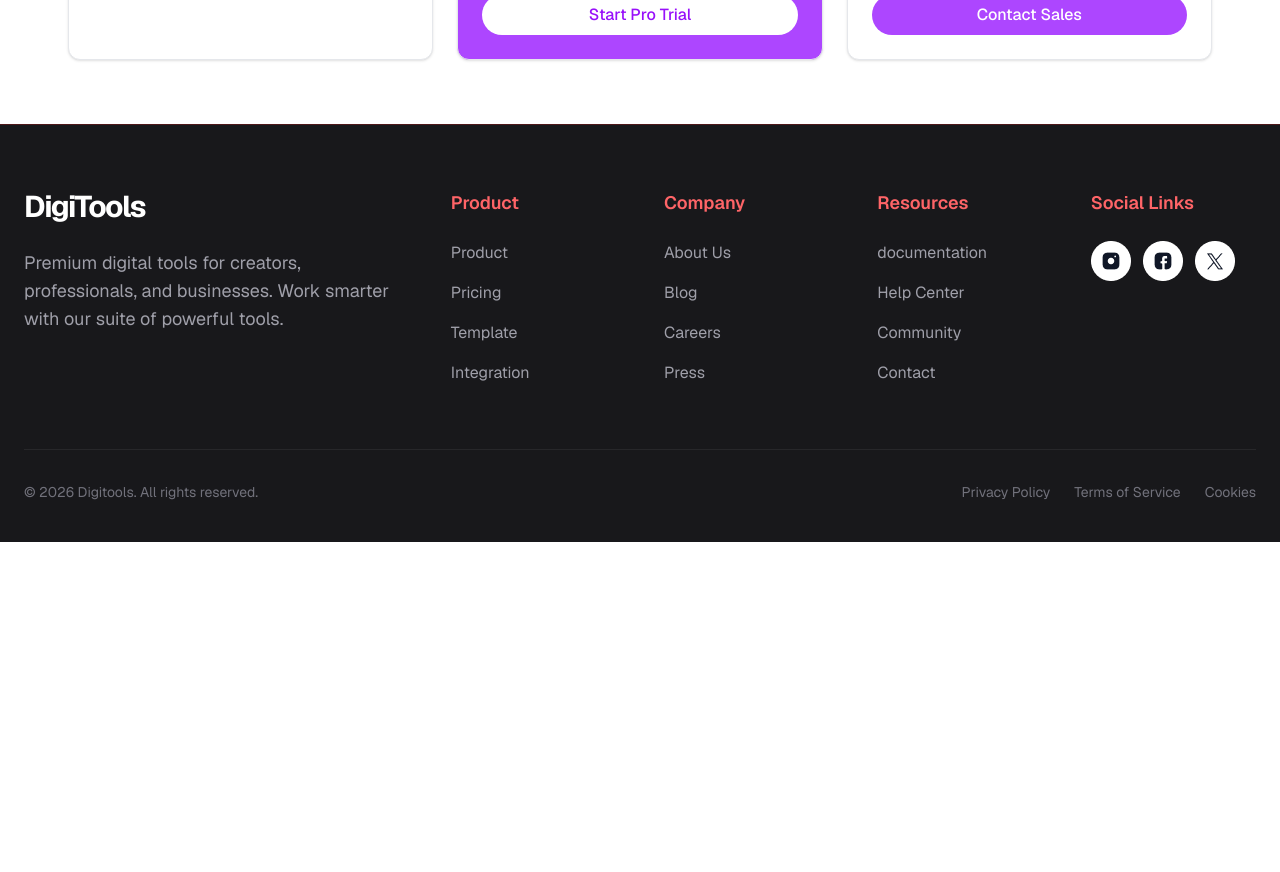
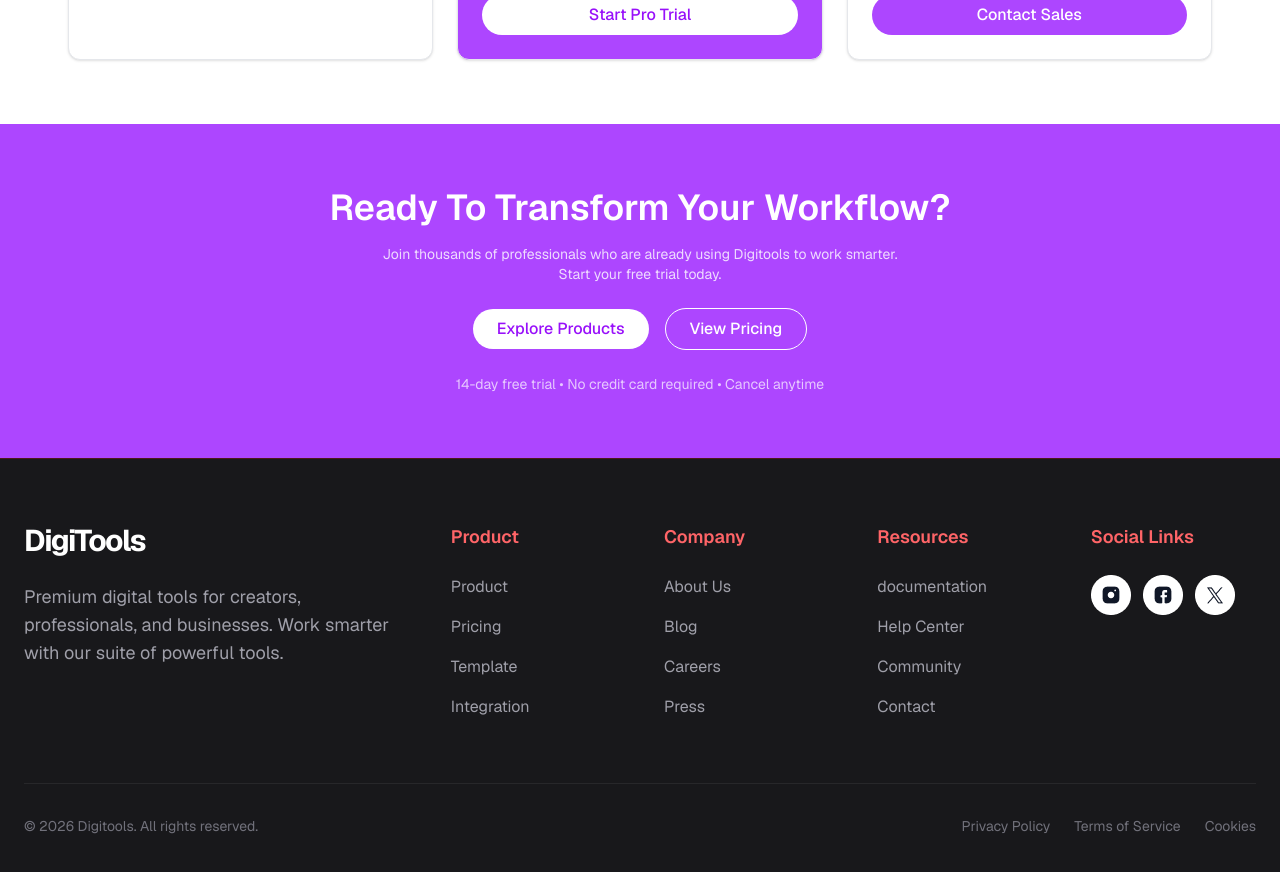
Before and after one commit to moniruzzaman-shihab/DigiTools-Platform, a React (Vite) app: page / in a window 1280 px wide. Shown: the part 3640-4512 px from the top of the page. Before the commit the page ends 4182 px from the top, so only its background shows below. Built offline with nearby package versions, Linux system fonts and the light colour scheme.

Commit message:
Full Project Done

```diff
--- a/src/App.jsx
+++ b/src/App.jsx
@@ -7,6 +7,7 @@ import NavBar from "./components/NavBar"
 import Stat from "./components/Stat"
 import Steps from "./components/Steps"
 import Pricing from "./components/Pricing"
+import PricingSection from "./components/PricingSection"
 
 const getModels = async () => {
   const res = await fetch("/models.json")
@@ -35,6 +36,7 @@ function App() {
       {activeTab==="Cart" &&  <Cart  carts={carts}  setCarts={setCarts}/>}
       <Steps/>
       <Pricing/>
+      <PricingSection/>
       <Footer />
     </>
   )
--- /dev/null
+++ b/src/components/PricingSection.jsx
@@ -0,0 +1,41 @@
+import React from "react";
+
+const PricingSection = () => {
+  return (
+    <div className="bg-purple-500 py-16 max-[540px]:py-8 px-4 max-[540px]:px-2 text-center text-white">
+
+
+      <h2 className="text-4xl max-[540px]:text-3xl  font-semibold">
+        Ready To Transform Your Workflow?
+      </h2>
+
+
+      <p className="mt-4 max-[540px]:mt-2 text-sm  text-white/80 max-w-2xl mx-auto">
+        Join thousands of professionals who are already using Digitools to work smarter.
+        <br />
+        Start your free trial today.
+      </p>
+
+
+      <div className="mt-6 max-[540px]:mt-4 flex justify-center gap-4 max-[540px]:gap-2 items-center flex-wrap">
+
+
+        <button className="bg-white text-purple-600 px-6 py-2 rounded-full font-medium hover:bg-gray-200 transition">
+          Explore Products
+        </button>
+
+
+        <button className="border border-white px-6 py-2 rounded-full font-medium hover:bg-white hover:text-purple-600 transition">
+          View Pricing
+        </button>
+      </div>
+
+
+      <p className="mt-6 max-[540px]:mt-4 text-sm text-white/70">
+        14-day free trial • No credit card required • Cancel anytime
+      </p>
+    </div>
+  );
+};
+
+export default PricingSection;
```
